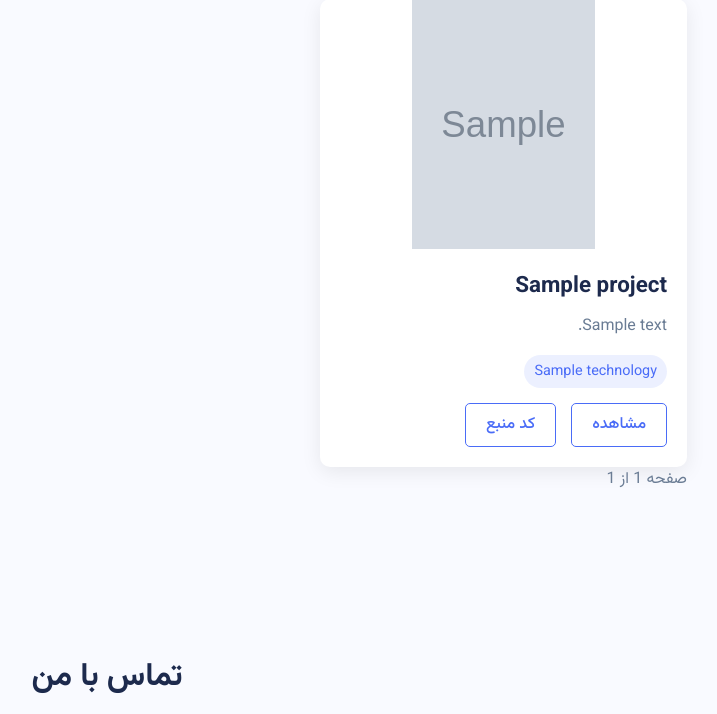
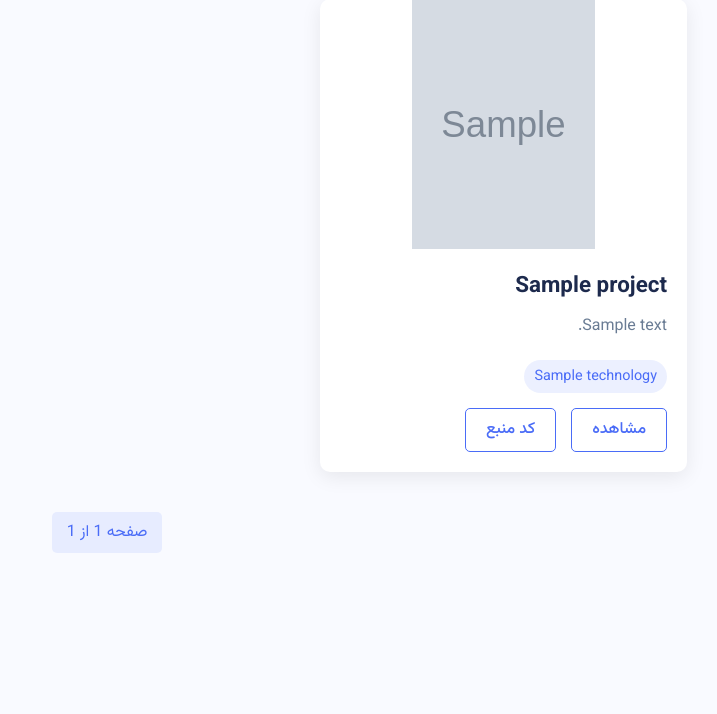
Before and after one commit to Sajjadhosseinrezaei/MySite2, a Django app: page / in a window 1280 px wide. Shown: the part 1302-2016 px from the top of the page, without its empty margins (533-1250 px from the left). Run offline with Django 5.2, Linux system fonts and the light colour scheme; tables that the repository leaves empty hold one stand-in row (values such as "Sample post"); grey boxes marked "Sample" are stand-in pictures; parts of the project's set-up code (start-up, migrations or seed data) failed here and were passed over.

Commit message:
enhance project display with collapsible descriptions and pagination

```diff
--- a/home/static/home/home.css
+++ b/home/static/home/home.css
@@ -222,6 +220,8 @@
   overflow: hidden;
   box-shadow: var(--shadow);
   transition: var(--transition);
+  display: flex;
+  flex-direction: column;
 }
 
 .project-card:hover {
@@ -246,9 +246,11 @@
   transition: transform 0.3s ease; /* انیمیشن در صورت تغییر اندازه */
 }
 
-
 .project-content {
   padding: 20px;
+  flex-grow: 1;
+  display: flex;
+  flex-direction: column;
 }
 
 .project-content h3 {
@@ -377,6 +416,40 @@
   text-align: center;
 }
 
+/* استایل صفحه‌بندی */
+.pagination {
+  display: flex;
+  justify-content: center;
+  margin-top: 40px;
+}
+
+.step-links {
+  display: flex;
+  align-items: center;
+  gap: 10px;
+}
+
+.step-links a {
+  padding: 8px 15px;
+  background-color: var(--light-color);
+  color: var(--primary-color);
+  border-radius: 5px;
+  text-decoration: none;
+  transition: var(--transition);
+}
+
+.step-links a:hover {
+  background-color: var(--primary-color);
+  color: var(--light-color);
+}
+
+.current {
+  padding: 8px 15px;
+  background-color: rgba(74, 108, 247, 0.1);
+  color: var(--primary-color);
+  border-radius: 5px;
+}
+
 /* Responsive Design */
 @media (max-width: 992px) {
   .contact-container {
--- a/home/templates/home/home.html
+++ b/home/templates/home/home.html
@@ -95,7 +95,12 @@
             </div>
             <div class="project-content">
               <h3>{{ project.name }}</h3>
-                <p>{{ project.description }}</p>
+              <div class="project-description">
+                <p class="description-text collapsed">{{ project.description }}</p>
+                {% if project.description|length > 150 %}
+                  <button class="read-more-btn">بیشتر...</button>
+                {% endif %}
+              </div>
               <div class="project-tech">
                 {% for tech in project.technologies.all %}
                   <span>{{ tech.name }}</span>
@@ -112,7 +117,7 @@
         {% endfor %}
       </div>
 
-        <!-- اینجا صفحه‌بندی رو گذاشتیم -->
+      <!-- پیجینیشن -->
       <div class="pagination">
         <span class="step-links">
           {% if page_obj.has_previous %}
@@ -212,6 +217,24 @@
           }, 5000)
         }
       })
+
+      document.addEventListener('DOMContentLoaded', function() {
+        const readMoreButtons = document.querySelectorAll('.read-more-btn');
+
+        readMoreButtons.forEach(button => {
+          button.addEventListener('click', function() {
+            const descriptionText = this.previousElementSibling;
+
+            if (descriptionText.classList.contains('collapsed')) {
+              descriptionText.classList.remove('collapsed');
+              this.textContent = 'کمتر...';
+            } else {
+              descriptionText.classList.add('collapsed');
+              this.textContent = 'بیشتر...';
+            }
+          });
+        });
+      });
     </script>
   </body>
 </html>
```
Also changed, not shown: other parts of home/static/home/home.css (+38 -3 lines), mysite/settings.py (+16 -16 lines). Lines whose indentation alone changed are shown as unchanged.
